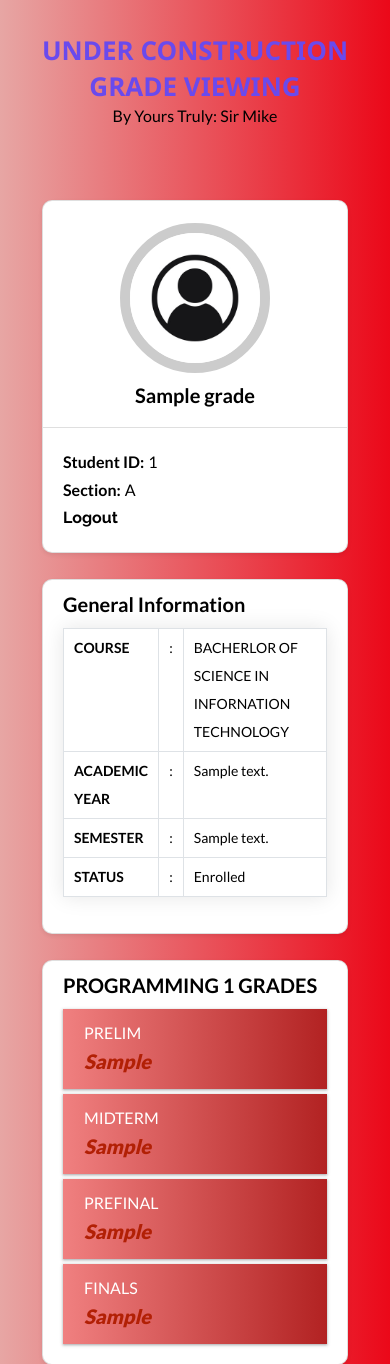
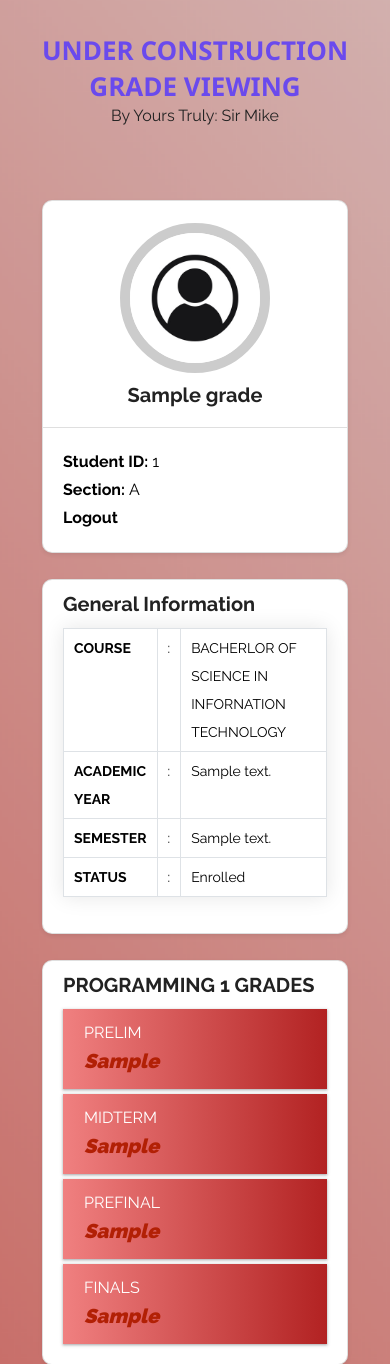
Before and after one commit to MJBoss/grade0.5, a PHP site: page /student/index.php in a window 390 px wide. Shown: the top 1364 px of the page. Run offline with PHP 8.4, Linux system fonts and the light colour scheme; the visitor is signed in with stand-in values (Sample User, id 1); tables that the repository leaves empty or names only in its code hold one stand-in row (values such as "Sample post"); some libraries are stand-ins or nearby versions.

Commit message:
1-26-23 image update

```diff
--- a/index.php
+++ b/index.php
@@ -34,7 +34,7 @@ include_once "includes/connect.php";
           <div class="col-md-7">
             <div class="mb-4">
               <h3>Sign In</h3>
-              <p class="mb-4">Lorem ipsum dolor sit amet elit. Sapiente sit aut eos consectetur adipisicing.</p>
+              <p class="mb-4">This portal is work in progress and is only available to some students for testing.</p>
             </div>
             <form action="includes/login.inc.php" method="post">
               <div class="form-group first">
--- a/student/css/style.css
+++ b/student/css/style.css
@@ -1,12 +1,39 @@
-body {
-    background: #67B26F;  /* fallback for old browsers */
-    background: -webkit-linear-gradient(to right, #e7a6a4, #eb0819);  /* Chrome 10-25, Safari 5.1-6 */
-    background: linear-gradient(to right, #e7a6a4, #eb0819); /* W3C, IE 10+/ Edge, Firefox 16+, Chrome 26+, Opera 12+, Safari 7+ */
+/* body {
+    background: #67B26F;  /* fallback for old browsers
+
+    background: -webkit-linear-gradient(to right, #e7a6a4, #eb0819);   Chrome 10-25, Safari 5.1-6
+    background: linear-gradient(to right, #e7a6a4, #eb0819); /* W3C, IE 10+/ Edge, Firefox 16+, Chrome 26+, Opera 12+, Safari 7+
+
     padding: 0;
     margin: 0;
     font-family: 'Lato', sans-serif;
     color: #000;
-}
+
+
+
+}*/
+
+body, html {
+    height: 100%;
+    margin: 0;
+  }
+
+  .bg {
+    /* The image used */
+    background-image: url("../../images/bg.png");
+    /* Full height */
+    height: 100%;
+    /* Center and scale the image nicely */
+    background-position: center;
+    background-repeat: no-repeat;
+    background-size: cover;
+  }
+
+
+
+
+
+
 
 .student-profile .card {
     border-radius: 10px;
@@ -37,3 +64,99 @@ body {
     padding: 5px 10px;
     color: #000;
 }
+
+
+table {
+	width: 100%;
+	border-collapse: collapse;
+	overflow: hidden;
+	box-shadow: 0 0 20px rgba(0,0,0,0.1);
+}
+
+th,
+td {
+	padding: 10px;
+	background-color: rgba(255,255,255,0.2);
+	color: black;;
+}
+
+th {
+	text-align: left;
+  color: black;
+}
+
+thead {
+	th {
+		background-color: #55608f;
+	}
+}
+
+tbody {
+	tr {
+		&:hover {
+			background-color: rgba(255,255,255,0.3);
+		}
+	}
+	td {
+		position: relative;
+		&:hover {
+			&:before {
+				content: "";
+				position: absolute;
+				left: 0;
+				right: 0;
+				top: -9999px;
+				bottom: -9999px;
+				background-color: rgba(255,255,255,0.2);
+				z-index: -1;
+			}
+		}
+	}
+}
+
+
+/* .grades th{
+text-align: center;
+}
+
+.grades td{
+text-align: center;
+} */
+
+.grd {
+  background-color: dodgerblue;
+  color: white;
+  /* padding: 1rem; */
+  padding: 10px 0 0 21px;
+  height: 5rem;
+  box-shadow: rgba(60, 64, 67, 0.3) 0px 1px 2px 0px, rgba(60, 64, 67, 0.15) 0px 1px 3px 1px;
+  background: linear-gradient(to right, #F08080, #B22222);
+}
+
+.grds {
+  max-width: 1200px;
+  margin: 0 auto;
+  display: grid;
+  grid-gap: 5px;
+
+}
+
+.grd em {
+    font-size: 20px;
+    color: #B22005;
+    font-weight: 900;
+}
+
+/* Screen larger than 600px? 2 column */
+@media (min-width: 600px) {
+  .grds { grid-template-columns: repeat(4, 1fr); }
+}
+
+/* Screen larger than 900px? 3 columns */
+@media (min-width: 900px) {
+  .grds { grid-template-columns: repeat(4, 1fr); }
+}
+
+@media (max-width: 991px) {
+  .bg {height: 200%;}
+}
--- a/student/index.php
+++ b/student/index.php
@@ -1,7 +1,5 @@
 <?php
   include_once "../includes/connect.php";
-
-
   session_start();
 
 if (!isset($_SESSION['st_id']) || $_SESSION['st_id'] == '') {
@@ -11,11 +9,9 @@ if (!isset($_SESSION['st_id']) || $_SESSION['st_id'] == '') {
   // var_dump($_SESSION);
 }
 
-
 $sid = $_SESSION['st_id'];
 
 //var_dump($_SESSION);
-
 
     // $message = "Please Log-in";
     // if(empty($_GET)){
@@ -30,7 +26,6 @@ $sid = $_SESSION['st_id'];
 
     // var_dump($_POST);
     // var_dump($sid);
-
 
     //  $statement=$conn->prepare("SELECT * FROM student WHERE s_id = :stid");
 
@@ -51,12 +46,10 @@ $sid = $_SESSION['st_id'];
   // ON tbl_grades.sy_id = tbl_sy.sy_id
   // WHERE tbl_students.s_id = :stid AND tbl_grades.sy_id= :syid");
 
-
   $statement=$conn->prepare("SELECT * FROM tbl_students LEFT JOIN tbl_grades ON tbl_students.s_id=tbl_grades.s_id WHERE tbl_students.s_id = :stid");
   $statement->bindParam(':stid', $sid);
   $statement->execute();
   $user = $statement->fetch(PDO::FETCH_ASSOC);
-
 
   $syd = $user["sy_id"];
   $statements=$conn->prepare("SELECT * FROM tbl_grades LEFT JOIN tbl_sy ON tbl_grades.sy_id=tbl_sy.sy_id WHERE tbl_grades.sy_id = :syd");
@@ -69,10 +62,6 @@ $sid = $_SESSION['st_id'];
   $semstatements->bindParam(':smd', $smd);
   $semstatements->execute();
   $sem = $semstatements->fetch(PDO::FETCH_ASSOC);
-
-
-
-
 ?>
 
 <!DOCTYPE html>
@@ -86,114 +75,12 @@ $sid = $_SESSION['st_id'];
     <meta name="author" content="Codeconvey" />
     <link href="https://fonts.googleapis.com/css?family=Lato:300,400,700,900&display=swap" rel="stylesheet"><link rel='stylesheet' href='https://cdnjs.cloudflare.com/ajax/libs/twitter-bootstrap/4.1.3/css/bootstrap.min.css'>
     <link rel='stylesheet' href='https://cdnjs.cloudflare.com/ajax/libs/font-awesome/5.12.1/css/all.min.css'>
-
     <!--Only for demo purpose - no need to add.-->
     <link rel="stylesheet" href="css/demo.css" />
-
 	  <link rel="stylesheet" href="css/style.css">
-
-      <style>
-
-
-table {
-	width: 100%;
-	border-collapse: collapse;
-	overflow: hidden;
-	box-shadow: 0 0 20px rgba(0,0,0,0.1);
-}
-
-th,
-td {
-	padding: 10px;
-	background-color: rgba(255,255,255,0.2);
-	color: black;;
-}
-
-th {
-	text-align: left;
-  color: black;
-}
-
-thead {
-	th {
-		background-color: #55608f;
-	}
-}
-
-tbody {
-	tr {
-		&:hover {
-			background-color: rgba(255,255,255,0.3);
-		}
-	}
-	td {
-		position: relative;
-		&:hover {
-			&:before {
-				content: "";
-				position: absolute;
-				left: 0;
-				right: 0;
-				top: -9999px;
-				bottom: -9999px;
-				background-color: rgba(255,255,255,0.2);
-				z-index: -1;
-			}
-		}
-	}
-}
-
-
-/* .grades th{
-text-align: center;
-}
-
-.grades td{
-text-align: center;
-} */
-
-.grd {
-  background-color: dodgerblue;
-  color: white;
-  /* padding: 1rem; */
-  padding: 10px 0 0 21px;
-  height: 5rem;
-  box-shadow: rgba(60, 64, 67, 0.3) 0px 1px 2px 0px, rgba(60, 64, 67, 0.15) 0px 1px 3px 1px;
-  background: linear-gradient(to right, #F08080, #B22222);
-}
-
-.grds {
-  max-width: 1200px;
-  margin: 0 auto;
-  display: grid;
-  grid-gap: 5px;
-
-}
-
-.grd em {
-    font-size: 20px;
-    color: #B22005;
-    font-weight: 900;
-}
-
-/* Screen larger than 600px? 2 column */
-@media (min-width: 600px) {
-  .grds { grid-template-columns: repeat(4, 1fr); }
-}
-
-/* Screen larger than 900px? 3 columns */
-@media (min-width: 900px) {
-  .grds { grid-template-columns: repeat(4, 1fr); }
-}
-
-
-
-
-
-</style>
-
 </head>
 <body>
+  <div class="bg">
 
 
         <header class="ScriptHeader">
@@ -216,9 +103,7 @@ text-align: center;
         <div class="student-profile py-4">
           <div class="container">
             <div class="row">
-    <div class="col-lg-4" style="
-    margin: 0 0 26px 0;
-">
+            <div class="col-lg-4" style="margin: 0 0 26px 0;">
                 <div class="card shadow-sm">
                   <div class="card-header bg-transparent text-center">
                     <img class="profile_img" src="../images/student.jpg" alt="student dp">
@@ -294,6 +179,8 @@ text-align: center;
             </div>
         </section>
 
+  </div>
+
 
 
     <!-- Analytics -->
```
Also changed, not shown: images/bg.png (added), images/bg_1.jpg, images/bg_10.jpg (added). Lines whose indentation alone changed are shown as unchanged.
